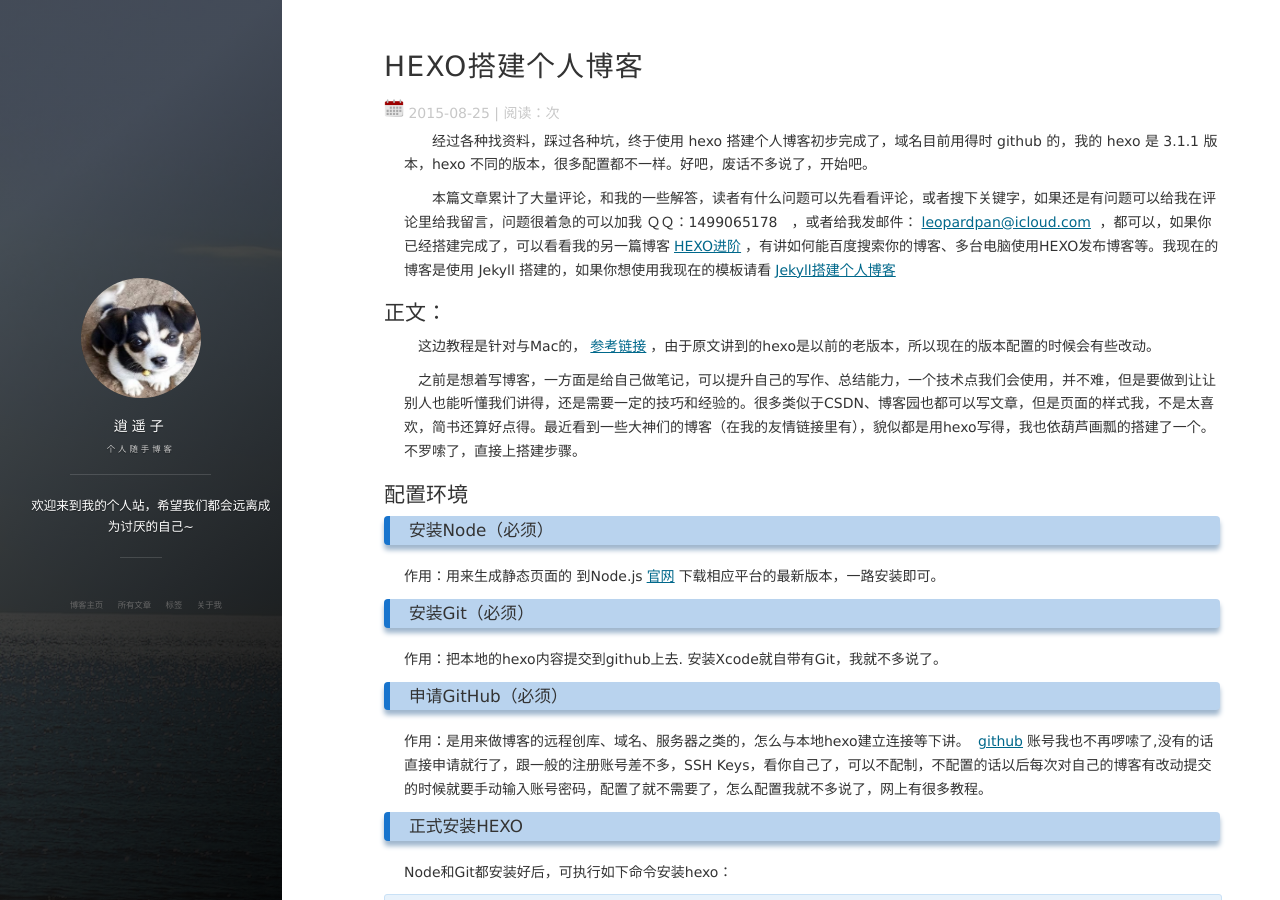
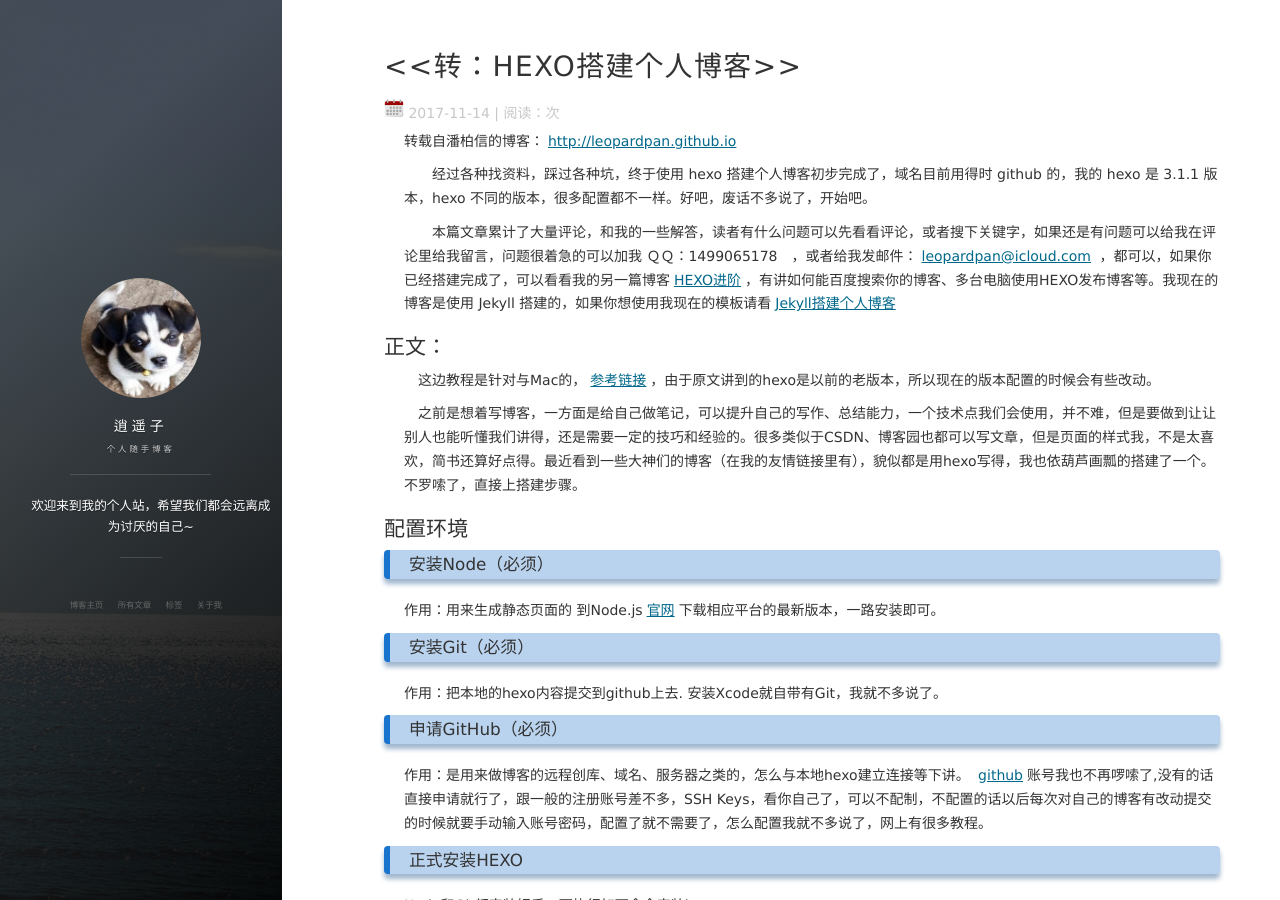
Before and after one commit to leezhu/leezhu.github.io, a Jekyll site: the page built from _posts/2017-11-14-HEXO搭建个人博客.md, in a window 1280 px wide and 900 px high. Built offline with Jekyll 4.4.1, drawn with Linux system fonts in a browser that asks for light colours; nearby versions of some CDN libraries; comment, search, counter and statistics services are not loaded; some of the changed text lies outside the part shown.

Commit message:
修改内容

```diff
--- a/_posts/2017-11-14-HEXO搭建个人博客.md
+++ b/_posts/2017-11-14-HEXO搭建个人博客.md
@@ -1,10 +1,12 @@
 ---
 layout: post
-title: "HEXO搭建个人博客"
-date: 2015-08-25
+title: "<<转：HEXO搭建个人博客>>"
+date: 2017-11-14
 description: "HEXO配置，HEXO+Github，搭建自己的博客"
 tag: 博客
 ---
+
+转载自潘柏信的博客：[http://leopardpan.github.io](http://leopardpan.github.io)
 
 　　经过各种找资料，踩过各种坑，终于使用 hexo 搭建个人博客初步完成了，域名目前用得时 github 的，我的 hexo 是 3.1.1 版本，hexo 不同的版本，很多配置都不一样。好吧，废话不多说了，开始吧。
 
```
Also changed, not shown: other parts of _posts/2017-11-14-HEXO搭建个人博客.md (+0 -2 lines).
